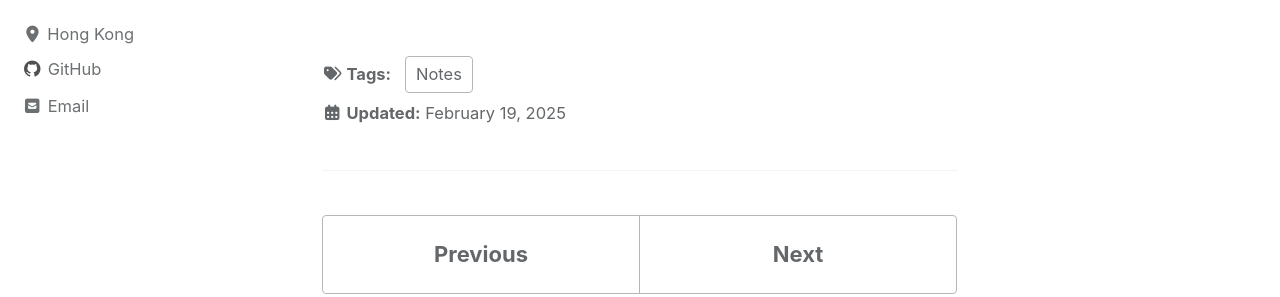
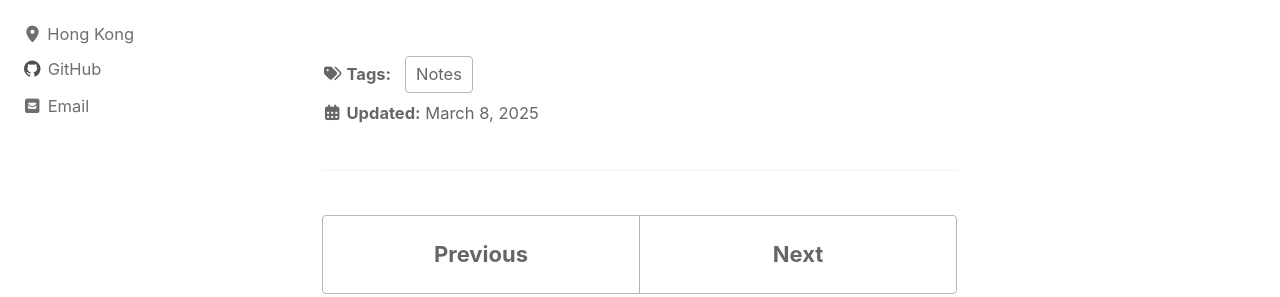
Before and after one commit to dizzyryan/ryanc.wtf, a Jekyll site: the page built from _posts/2024-11-24-notes.md, in a window 1280 px wide and 900 px high, scrolled down 2310 px. Shown: the part 157-454 px from the top of the window. Built offline with Jekyll 4.4.1, drawn with Linux system fonts in a browser that asks for light colours; cached includes are drawn as plain includes.

Commit message:
Update last modified date in notes

```diff
--- a/_posts/2024-11-24-notes.md
+++ b/_posts/2024-11-24-notes.md
@@ -1,7 +1,7 @@
 ---
 title: "Notes"
 date: 2024-11-24
-last_modified_at: 2025-02-19
+last_modified_at: 2025-03-08
 permalink: /posts/2024/11/notes/
 excerpt_separator: <!--more-->
 toc: true
```
